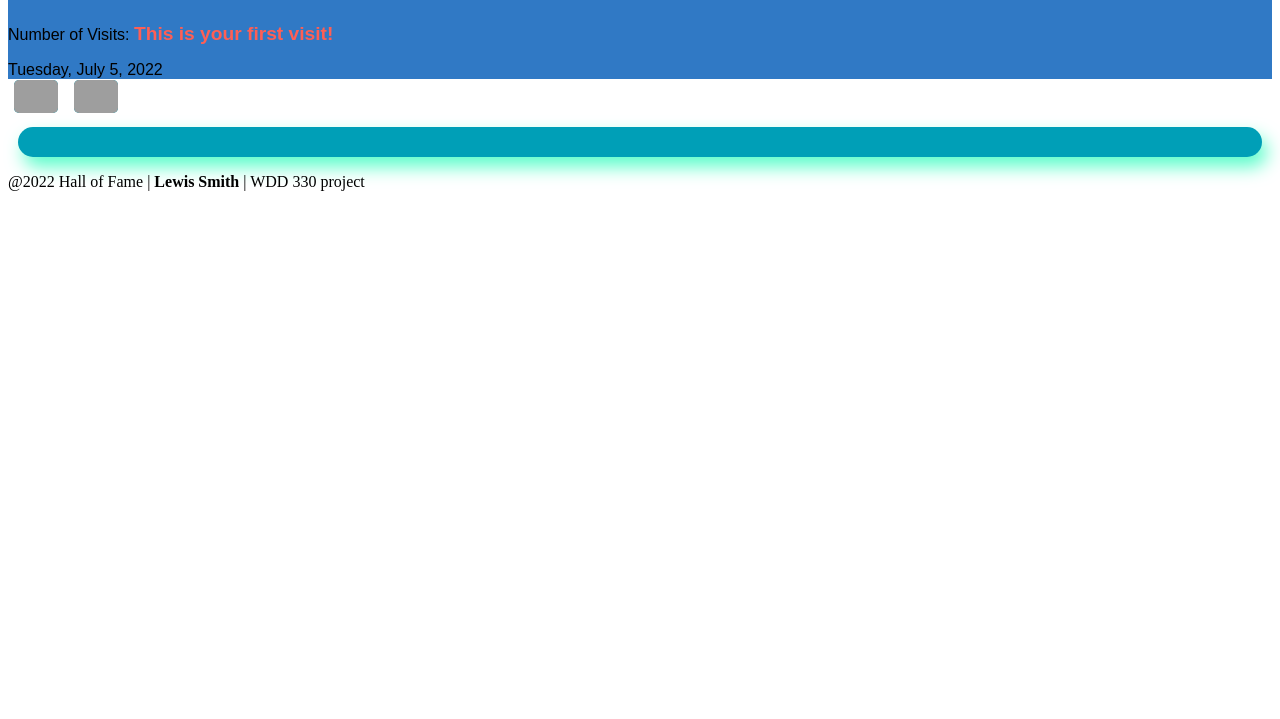
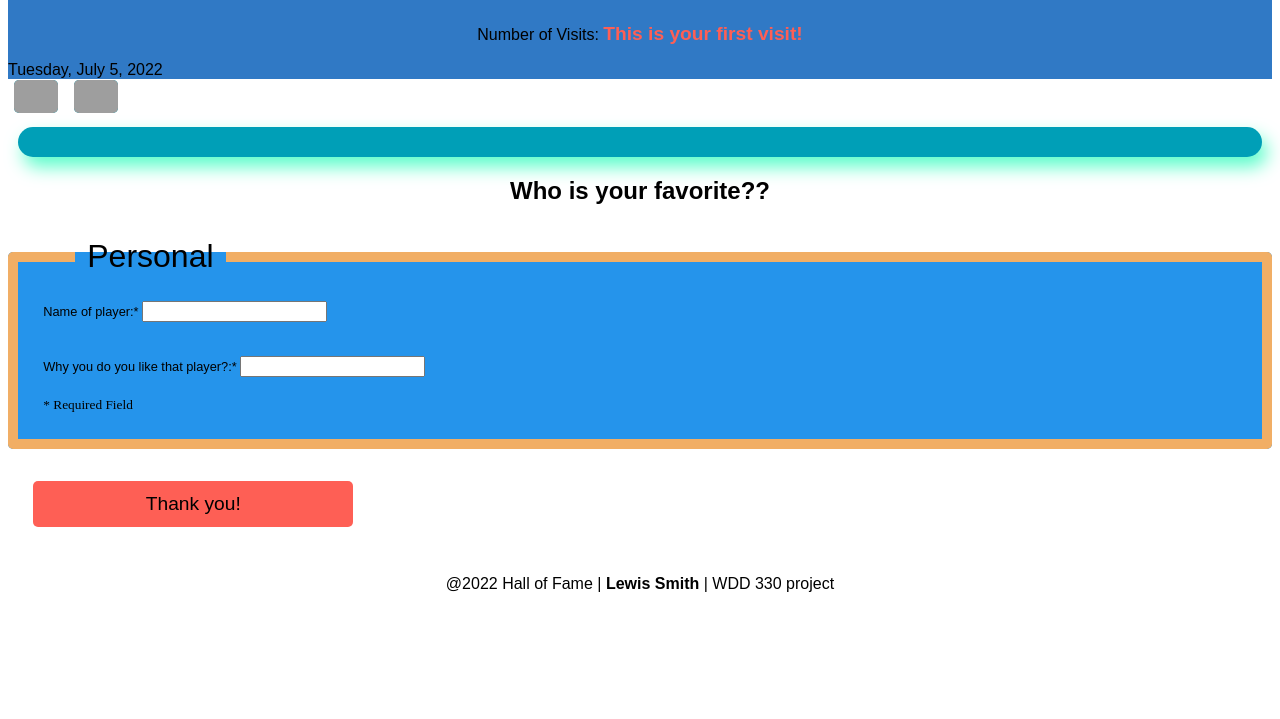
Before and after one commit to lewisssmith19/wdd330Portfolio, a plain HTML site: page hallOfFame/hallOfFame.html in a window 1280 px wide. Shown: the part 81-800 px from the top of the page. Drawn offline with Linux system fonts and the light colour scheme; no server answers; grey boxes are pictures that could not be loaded.

Commit message:
thank you

```diff
--- a/hallOfFame/hallOfFame.html
+++ b/hallOfFame/hallOfFame.html
@@ -25,6 +25,17 @@
             </button>
         </div>
         <div class="players"></div>
+
+        <h2>Who is your favorite??</h2>
+            <form action="../hallOfFame/thankYou.html" method="get">
+            <fieldset>
+                <legend>Personal</legend>
+                <label class="top">Name of player:* <input type="text" name="playerName" required></label><br>
+                <label class="top"> Why you do you like that player?:* <input type="text" name="whyYouLike"required></label><br>
+                <small>* Required Field</small><br><br>
+            </fieldset>
+            <input type="submit" value="Thank you!" class="submitBtn">
+    </form>
     </body>
     <footer>
         <div class="container_footer">
--- a/hallOfFame/small.css
+++ b/hallOfFame/small.css
@@ -89,3 +89,48 @@ header {
     background-color: #3079C5;
     font-family: 'Varela Round', sans-serif;
 }
+h1, h2, h3, h4, p {
+    text-align: center;
+    font-family: 'Varela Round', sans-serif;
+}
+
+
+
+form label.top, form div {
+    display: block;
+    padding-top: 1rem;
+    color: #000000;
+    font-size: .8rem;
+    font-family: 'Varela Round', sans-serif;
+}
+form fieldset {
+    margin: 2rem 0;
+    border: 10px solid #F1AE65;
+    border-radius: 5px;
+    padding: .5rem 2%;
+    background-color: #2594EB;
+}
+form legend {
+    color: #000000;
+    margin: 0 2rem;
+    padding: .1rem .75rem;
+    font-family: 'Varela Round', sans-serif;
+    font-size:xx-large;
+}
+form input.submitBtn {
+    border: none;
+    background-color: #fe5f55;
+    color: #000000;
+    border-radius: 5px;
+    padding: .75rem 1.5rem;
+    font-family: 'Varela Round', sans-serif;
+    font-size: larger;
+    margin: 0 0 2rem 2%;
+    width: 96%;
+    max-width: 20rem;
+}
+form input.submitBtn:hover {
+    background-color: #3079C5;
+    color: #5dfdcb;
+    font-size: larger;
+}
```
Also changed, not shown: hallOfFame/thankYou.html (added, +15 -0 lines).
